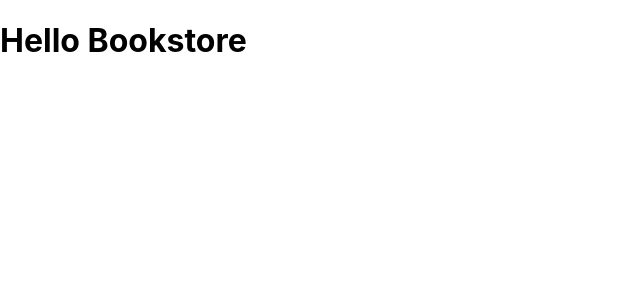
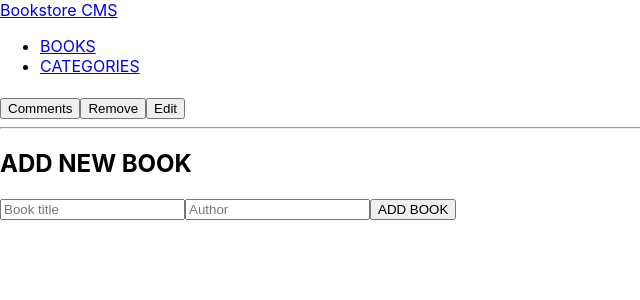
Before and after one commit to muhammedb8826/Bookstore, a React (Create React App) app: page / in a window 1280 px wide. Shown: the top 300 px of the page, without its empty margins (0-640 px from the left). Built offline with nearby package versions, Linux system fonts and the light colour scheme.

Commit message:
Add routing and froms

```diff
--- a/package.json
+++ b/package.json
@@ -6,6 +6,7 @@
     "@testing-library/jest-dom": "^5.16.5",
     "@testing-library/react": "^13.4.0",
     "@testing-library/user-event": "^13.5.0",
+    "prop-types": "^15.8.1",
     "react": "^18.2.0",
     "react-dom": "^18.2.0",
     "react-router-dom": "^6.10.0",
--- a/src/App.js
+++ b/src/App.js
@@ -1,7 +1,16 @@
+import { Route, Routes } from 'react-router-dom';
+import Home from './components/Home';
+import Category from './components/Category';
+import Navbar from './components/Navbar';
+
 function App() {
   return (
     <div className="App">
-      <h1>Hello Bookstore</h1>
+      <Navbar />
+      <Routes>
+        <Route path="/" element={<Home />} />
+        <Route path="/categories" element={<Category />} />
+      </Routes>
     </div>
   );
 }
--- /dev/null
+++ b/src/components/Books.js
@@ -0,0 +1,43 @@
+import { useState } from 'react';
+
+export default function Books() {
+  const [book, setBook] = useState({
+    bookTitle: '',
+    bookAuthor: '',
+  });
+
+  const handleChange = (e) => {
+    setBook((prevFormData) => ({
+      ...prevFormData, [e.target.name]: e.target.value,
+    }));
+  };
+
+  const handleSubmit = (e) => {
+    e.preventDefault();
+    book.bookTitle = '';
+    book.bookAuthor = '';
+  };
+
+  return (
+    <div>
+      <div className="book-list">
+        <h1>{book.bookTitle}</h1>
+        <p>{book.bookAuthor}</p>
+        <div className="buttons">
+          <button type="button">Comments</button>
+          <button type="button">Remove</button>
+          <button type="button">Edit</button>
+        </div>
+      </div>
+      <hr />
+      <div className="form">
+        <h2>ADD NEW BOOK</h2>
+        <form onSubmit={handleSubmit}>
+          <input type="text" placeholder="Book title" name="bookTitle" onChange={handleChange} value={book.bookTitle} required />
+          <input type="text" placeholder="Author" name="bookAuthor" onChange={handleChange} value={book.bookAuthor} required />
+          <button type="submit">ADD BOOK</button>
+        </form>
+      </div>
+    </div>
+  );
+}
--- /dev/null
+++ b/src/components/Category.js
@@ -0,0 +1,5 @@
+export default function Category() {
+  return (
+    <div>Category</div>
+  );
+}
--- /dev/null
+++ b/src/components/Home.js
@@ -0,0 +1,9 @@
+import Books from './Books';
+
+export default function Home() {
+  return (
+    <div>
+      <Books />
+    </div>
+  );
+}
--- a/src/components/Navbar.js
+++ b/src/components/Navbar.js
@@ -11,7 +11,7 @@ export default function Navbar() {
           <NavLink to="/">BOOKS</NavLink>
         </li>
         <li>
-          <NavLink to="/calculator">CATEGORIES</NavLink>
+          <NavLink to="/categories">CATEGORIES</NavLink>
         </li>
       </ul>
     </nav>
```
Also changed, not shown: .eslintrc.json, 1 other file (tests, documents, lock files or other folders).
